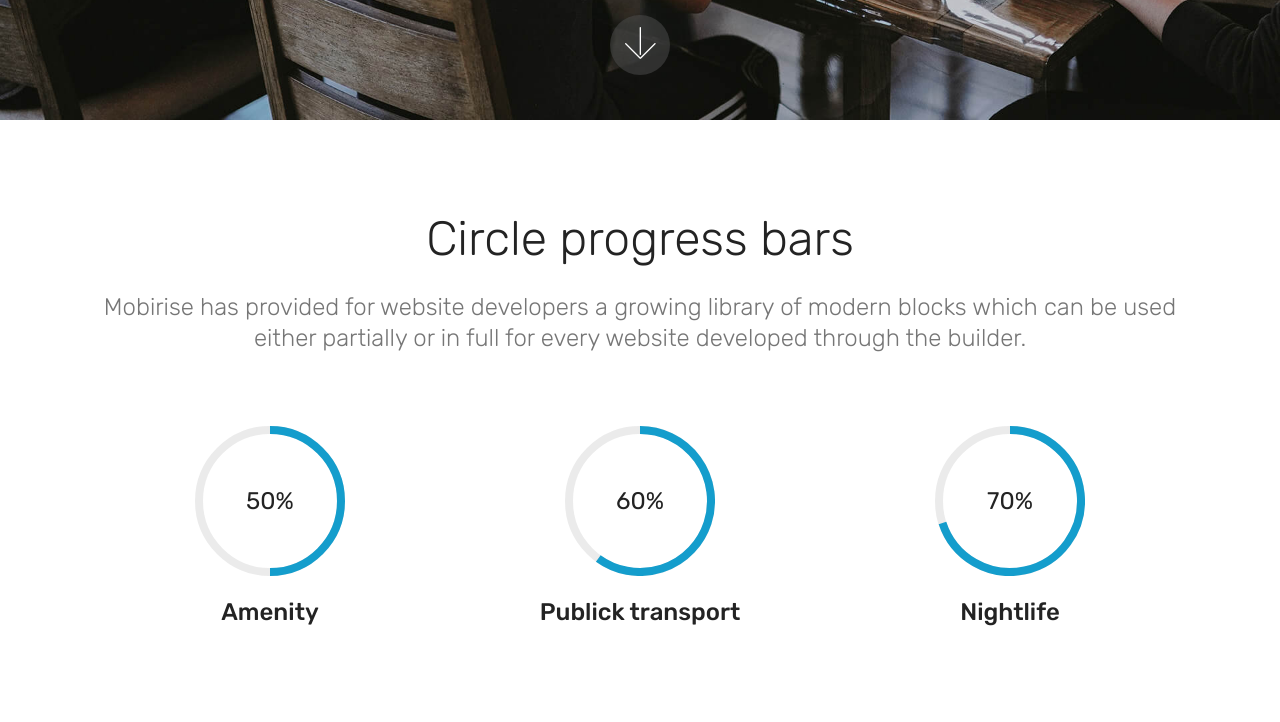
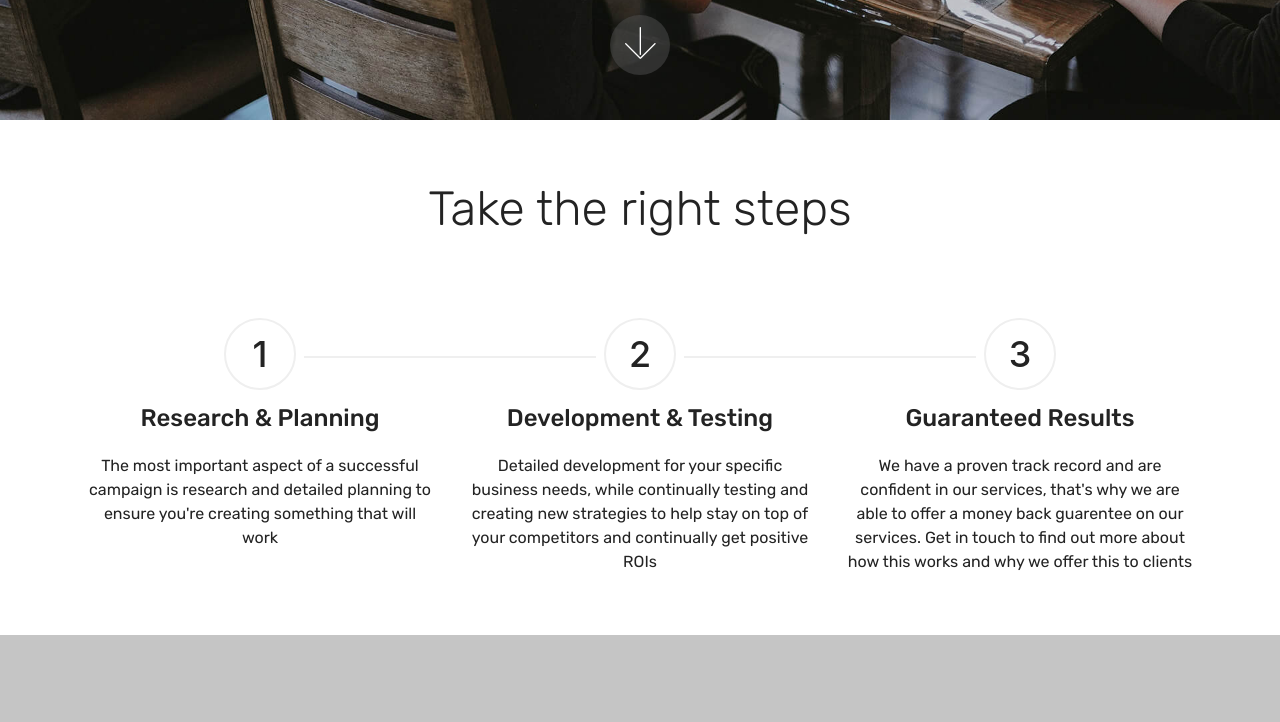
Before and after one commit to seammedia/seammedia.github.io, a plain HTML site: page index.html in a window 1280 px wide. Shown: the part 680-1402 px from the top of the page. Drawn offline with Linux system fonts and the light colour scheme; files whose address does not match are found by name.

Commit message:
create github pages

```diff
--- a/assets/mobirise/css/mbr-additional.css
+++ b/assets/mobirise/css/mbr-additional.css
@@ -1797,38 +1797,52 @@ body {
 .cid-qTkA127IK8 {
   background-image: url("../../../assets/images/background4.jpg");
 }
-.cid-rvdlm8B1VL {
-  padding-top: 90px;
-  padding-bottom: 90px;
+.cid-rvdFfoHxfp {
+  padding-top: 60px;
+  padding-bottom: 45px;
   background-color: #ffffff;
 }
-.cid-rvdlm8B1VL h3 {
+.cid-rvdFfoHxfp .mbr-section-subtitle {
+  color: #767676;
   text-align: center;
   font-weight: 300;
 }
-.cid-rvdlm8B1VL .wrap {
-  width: 150px;
-  height: 150px;
-  margin: 0 auto;
-}
-.cid-rvdlm8B1VL .mbr-section-subtitle {
-  color: #767676;
-}
-.cid-rvdlm8B1VL .card {
-  -webkit-flex-basis: 100%;
-  flex-basis: 100%;
-  word-wrap: break-word;
-}
-.cid-rvdlm8B1VL ellipse {
-  stroke: rgba(206, 206, 206, 0.4);
-}
-.cid-rvdlm8B1VL path {
-  stroke: #149dcc;
-}
-@media (max-width: 991px) and (min-width: 768px) {
-  .cid-rvdlm8B1VL .card {
-    -webkit-flex-basis: 33%;
-    flex-basis: 33%;
+.cid-rvdFfoHxfp .step {
+  width: 72px;
+  height: 72px;
+  font-size: 36px;
+  border-radius: 50%;
+  border: 2px solid #efefef;
+  padding-bottom: 0;
+}
+@media (min-width: 768px) {
+  .cid-rvdFfoHxfp .separline .step-wrapper {
+    position: relative;
+  }
+  .cid-rvdFfoHxfp .separline .step-wrapper:before,
+  .cid-rvdFfoHxfp .separline .step-wrapper:after {
+    top: 38px;
+    position: absolute;
+    content: "";
+    height: 2px;
+    width: calc(50% + 15px - 36px - 8px);
+    background-color: #efefef;
+  }
+  .cid-rvdFfoHxfp .separline .step-wrapper:before {
+    left: -15px;
+  }
+  .cid-rvdFfoHxfp .separline .step-wrapper:after {
+    left: calc(50% + 8px + 36px);
+  }
+  .cid-rvdFfoHxfp .separline.last-child .step-wrapper:after,
+  .cid-rvdFfoHxfp .separline:nth-child(3n) .step-wrapper:after,
+  .cid-rvdFfoHxfp .separline:nth-child(3n+1) .step-wrapper:before {
+    background: none;
+  }
+}
+@media (max-width: 767px) {
+  .cid-rvdFfoHxfp .card:not(.last-child) {
+    padding-bottom: 1.5rem;
   }
 }
 .cid-rvdkr5BrFe {
--- a/index.html
+++ b/index.html
@@ -6,7 +6,7 @@
   <meta http-equiv="X-UA-Compatible" content="IE=edge">
   <meta name="generator" content="Mobirise v4.10.5, mobirise.com">
   <meta name="viewport" content="width=device-width, initial-scale=1, minimum-scale=1">
-  <link rel="shortcut icon" href="assets/images/seam-logo-3-white-244x122.png" type="image/x-icon">
+  <link rel="shortcut icon" href="assets/images/square-black-s-128x128.png" type="image/x-icon">
   <meta name="description" content="">
 
   <title>Home</title>
@@ -16,7 +16,6 @@
   <link rel="stylesheet" href="assets/bootstrap/css/bootstrap-grid.min.css">
   <link rel="stylesheet" href="assets/bootstrap/css/bootstrap-reboot.min.css">
   <link rel="stylesheet" href="assets/dropdown/css/style.css">
-  <link rel="stylesheet" href="assets/as-pie-progress/css/progress.min.css">
   <link rel="stylesheet" href="assets/socicon/css/styles.css">
   <link rel="stylesheet" href="assets/theme/css/style.css">
   <link rel="stylesheet" href="assets/mobirise/css/mbr-additional.css" type="text/css">
@@ -57,7 +56,7 @@
     </nav>
 </section>
 
-<section class="engine"><a href="https://mobirise.info/e">how to make a website</a></section><section class="cid-qTkA127IK8 mbr-fullscreen mbr-parallax-background" id="header2-1">
+<section class="engine"><a href="https://mobirise.info/w">html5 templates</a></section><section class="cid-qTkA127IK8 mbr-fullscreen mbr-parallax-background" id="header2-1">
 
 
 
@@ -82,58 +81,58 @@
     </div>
 </section>
 
-<section class="progress-bars3 cid-rvdlm8B1VL" id="progress-bars3-6">
+<section class="step2 cid-rvdFfoHxfp" id="step2-b">
 
 
 
 
 
     <div class="container">
-        <h2 class="mbr-section-title pb-3 align-center mbr-fonts-style display-2">
-            Circle progress bars
-        </h2>
-
-        <h3 class="mbr-section-subtitle mbr-fonts-style display-5">
-            Mobirise has provided for website developers a growing library of modern blocks which can be used either partially or in full for every website developed through the builder.
-        </h3>
-
-        <div class="media-container-row pt-5 mt-2">
-            <div class="card p-3 align-center">
-                <div class="wrap">
-                    <div class="pie_progress progress1" role="progressbar" data-goal="50">
-                        <p class="pie_progress__number mbr-fonts-style display-5"></p>
+        <h2 class="mbr-section-title pb-3 mbr-fonts-style align-center display-2">
+            Take the right steps</h2>
+        <h3 class="mbr-section-subtitle pb-5 mbr-fonts-style align-center display-5"></h3>
+        <div class="step-container row justify-content-center">
+            <div class="card col-12 col-md-4 separline">
+                <div class="step-element">
+                    <div class="step-wrapper pb-3">
+                        <h3 class="step d-flex align-items-center justify-content-center m-auto">
+                            1
+                        </h3>
                     </div>
-                </div>
-                <div class="mbr-crt-title pt-3">
-                    <h4 class="card-title py-2 mbr-fonts-style display-5">
-                        Amenity
-                    </h4>
+                    <div class="step-text-content align-center">
+                        <h4 class="mbr-step-title pb-3 mbr-fonts-style display-5">Research &amp; Planning</h4>
+                        <p class="mbr-step-text mbr-fonts-style display-7">
+                            The most important aspect of a successful campaign is research and detailed planning to ensure you're creating something that will work</p>
+                    </div>
                 </div>
             </div>
 
-            <div class="card p-3 align-center">
-                <div class="wrap">
-                    <div class="pie_progress progress2" role="progressbar" data-goal="60">
-                        <p class="pie_progress__number mbr-fonts-style display-5"></p>
+            <div class="card col-12 separline col-md-4">
+                <div class="step-element">
+                    <div class="step-wrapper pb-3">
+                        <h3 class="step d-flex align-items-center justify-content-center m-auto">
+                            2
+                        </h3>
                     </div>
-                </div>
-                <div class="mbr-crt-title pt-3">
-                    <h4 class="card-title py-2 mbr-fonts-style display-5">
-                        Publick transport
-                    </h4>
+                    <div class="step-text-content align-center">
+                        <h4 class="mbr-step-title pb-3 mbr-fonts-style display-5">Development &amp; Testing</h4>
+                        <p class="mbr-step-text mbr-fonts-style display-7">Detailed development for your specific business needs, while continually testing and creating new strategies to help stay on top of your competitors and continually get positive ROIs</p>
+                    </div>
                 </div>
             </div>
 
-            <div class="card p-3 align-center">
-                <div class="wrap">
-                    <div class="pie_progress progress3" role="progressbar" data-goal="70">
-                        <p class="pie_progress__number mbr-fonts-style display-5"></p>
+            <div class="card col-md-4 col-12 separline last-child">
+                <div class="step-element">
+                    <div class="step-wrapper pb-3">
+                        <h3 class="step d-flex align-items-center justify-content-center m-auto">
+                            3
+                        </h3>
                     </div>
-                </div>
-                <div class="mbr-crt-title pt-3">
-                    <h4 class="card-title py-2 mbr-fonts-style display-5">
-                        Nightlife
-                    </h4>
+                    <div class="step-text-content align-center">
+                        <h4 class="mbr-step-title pb-3 mbr-fonts-style display-5">Guaranteed Results</h4>
+                        <p class="mbr-step-text mbr-fonts-style display-7">
+                            We have a proven track record and are confident in our services, that's why we are able to offer a money back guarentee on our services. Get in touch to find out more about how this works and why we offer this to clients</p>
+                    </div>
                 </div>
             </div>
 
@@ -142,8 +141,15 @@
 
 
 
+
+
+
+
+
+
         </div>
-</div></section>
+    </div>
+</section>
 
 <section class="features8 cid-rvdkr5BrFe mbr-parallax-background" id="features8-4">
 
@@ -215,7 +221,7 @@
         </div>
 
     <div class="container">
-        <div class="carousel slide" role="listbox" data-pause="true" data-keyboard="false" data-ride="false" data-interval="false">
+        <div class="carousel slide" role="listbox" data-pause="true" data-keyboard="false" data-ride="carousel" data-interval="5000">
             <div class="carousel-inner" data-visible="6">
 
 
@@ -226,7 +232,7 @@
                     <div class="media-container-row">
                         <div class="col-md-12">
                             <div class="wrap-img ">
-                                <img src="assets/images/daniel-wellington-logo-1024x582.jpg" class="img-responsive clients-img" alt="" title="">
+                                <img src="assets/images/youfoodzblace-300x258.png" class="img-responsive clients-img" alt="" title="">
                             </div>
                         </div>
                     </div>
@@ -234,7 +240,7 @@
                     <div class="media-container-row">
                         <div class="col-md-12">
                             <div class="wrap-img ">
-                                <img src="assets/images/atlantic-logo-ocean-to-plate-1200x160.png" class="img-responsive clients-img" alt="" title="">
+                                <img src="assets/images/fujifilm-logo-black-2400x2400.png" class="img-responsive clients-img" alt="" title="">
                             </div>
                         </div>
                     </div>
@@ -242,7 +248,7 @@
                     <div class="media-container-row">
                         <div class="col-md-12">
                             <div class="wrap-img ">
-                                <img src="assets/images/rydges-hotels-resorts-800x274.jpg" class="img-responsive clients-img" alt="" title="">
+                                <img src="assets/images/rydges113-2362x2362.png" class="img-responsive clients-img" alt="" title="">
                             </div>
                         </div>
                     </div>
@@ -250,7 +256,7 @@
                     <div class="media-container-row">
                         <div class="col-md-12">
                             <div class="wrap-img ">
-                                <img src="assets/images/4634636343-593x596.png" class="img-responsive clients-img" alt="" title="">
+                                <img src="assets/images/4634636343-black-593x596.png" class="img-responsive clients-img" alt="" title="">
                             </div>
                         </div>
                     </div>
@@ -258,7 +264,7 @@
                     <div class="media-container-row">
                         <div class="col-md-12">
                             <div class="wrap-img ">
-                                <img src="assets/images/d0xwk-wh-400x400-283x283.png" class="img-responsive clients-img" alt="" title="">
+                                <img src="assets/images/d0xwk-wh-400x400-black-283x283.png" class="img-responsive clients-img" alt="" title="">
                             </div>
                         </div>
                     </div>
@@ -266,7 +272,7 @@
                     <div class="media-container-row">
                         <div class="col-md-12">
                             <div class="wrap-img ">
-                                <img src="assets/images/almondbreezelogo-299x263.jpg" class="img-responsive clients-img" alt="" title="">
+                                <img src="assets/images/523523523-310x301.png" class="img-responsive clients-img" alt="" title="">
                             </div>
                         </div>
                     </div>
@@ -274,7 +280,7 @@
                     <div class="media-container-row">
                         <div class="col-md-12">
                             <div class="wrap-img ">
-                                <img src="assets/images/2491-photo-3941-800x600.png" class="img-responsive clients-img" alt="" title="">
+                                <img src="assets/images/coles-1-3543x3543.png" class="img-responsive clients-img" alt="" title="">
                             </div>
                         </div>
                     </div>
@@ -282,7 +288,7 @@
                     <div class="media-container-row">
                         <div class="col-md-12">
                             <div class="wrap-img ">
-                                <img src="assets/images/logo-youfoodz-300x258.png" class="img-responsive clients-img" alt="" title="">
+                                <img src="assets/images/untitled-17-3543x3543.png" class="img-responsive clients-img" alt="" title="">
                             </div>
                         </div>
                     </div>
@@ -327,9 +333,9 @@
         <div class="row justify-content-center">
             <div class="media-container-column col-lg-8" data-form-type="formoid">
                 <!---Formbuilder Form--->
-                <form action="https://mobirise.com/" method="POST" class="mbr-form form-with-styler" data-form-title="Mobirise Form"><input type="hidden" name="email" data-form-email="true" value="e0uMrc0cMS97AJFNONpZ/rmMf9rtou8VTIQ68On3whjl3uEXZpe+8+1Z+xJS6rGVkKCaIg+RrX6/A0S/RUR/dSiqt0q/IIqqs2OWxHZuE7aSpxi/6T7Sq12S5BoY3Dmn">
+                <form action="https://mobirise.com/" method="POST" class="mbr-form form-with-styler" data-form-title="Mobirise Form"><input type="hidden" name="email" data-form-email="true" value="3N6s9wbXHWDXne7qZtMabUE/3fIDuSaWWJwGNL3er3mMCqYqRpJypLusoCBZP9TU+hsMg6E41QPtVPByMxtlpnwIA81CQ8vVudNHM/rvSi4yj1QDnmU6/e4BEsHxxOVG">
                     <div class="row">
-                        <div hidden="hidden" data-form-alert="" class="alert alert-success col-12">Thanks for filling out the form!</div>
+                        <div hidden="hidden" data-form-alert="" class="alert alert-success col-12">Thanks for getting in touch, we will get back to you shortly!</div>
                         <div hidden="hidden" data-form-alert-danger="" class="alert alert-danger col-12">
                         </div>
                     </div>
@@ -374,23 +380,13 @@
                 </div>
             </div>
             <div class="col-12 col-md-3 mbr-fonts-style display-7">
-                <h5 class="pb-3">
-                    Address
-                </h5>
-                <p class="mbr-text">
-                    1234 Street Name
-                    <br>City, AA 99999
-                </p>
+                <h5 class="pb-3">Contact Us</h5>
+                <p class="mbr-text">contact@seammedia.com.au
+<br>0402 642 746 &nbsp; &nbsp; &nbsp;</p>
             </div>
             <div class="col-12 col-md-3 mbr-fonts-style display-7">
-                <h5 class="pb-3">
-                    Contacts
-                </h5>
-                <p class="mbr-text">
-                    Email: support@mobirise.com
-                    <br>Phone: +1 (0) 000 0000 001
-                    <br>Fax: +1 (0) 000 0000 002
-                </p>
+                <h5 class="pb-3"></h5>
+                <p class="mbr-text">&nbsp; &nbsp; &nbsp; &nbsp; &nbsp; &nbsp; &nbsp;&nbsp;<br><br></p>
             </div>
             <div class="col-12 col-md-3 mbr-fonts-style display-7">
                 <h5 class="pb-3"></h5>
@@ -417,18 +413,18 @@
                             </a>
                         </div>
                         <div class="soc-item">
-                            <a href="https://www.facebook.com/pages/Mobirise/1616226671953247" target="_blank">
-                                <span class="socicon-facebook socicon mbr-iconfont mbr-iconfont-social"></span>
+                            <a href="https://www.facebook.com/seammediaaus/" target="_blank">
+                                <span class="mbr-iconfont mbr-iconfont-social socicon-facebook socicon"></span>
                             </a>
                         </div>
                         <div class="soc-item">
-                            <a href="https://www.youtube.com/c/mobirise" target="_blank">
-                                <span class="socicon-youtube socicon mbr-iconfont mbr-iconfont-social"></span>
+                            <a href="https://www.youtube.com/channel/UC62wYiZCDqhzGSHUliZcNSQ" target="_blank">
+                                <span class="mbr-iconfont mbr-iconfont-social socicon-youtube socicon"></span>
                             </a>
                         </div>
                         <div class="soc-item">
-                            <a href="https://instagram.com/mobirise" target="_blank">
-                                <span class="socicon-instagram socicon mbr-iconfont mbr-iconfont-social"></span>
+                            <a href="https://www.instagram.com/seammedia/" target="_blank">
+                                <span class="mbr-iconfont mbr-iconfont-social socicon-instagram socicon"></span>
                             </a>
                         </div>
 
@@ -450,7 +446,6 @@
   <script src="assets/dropdown/js/navbar-dropdown.js"></script>
   <script src="assets/touchswipe/jquery.touch-swipe.min.js"></script>
   <script src="assets/parallax/jarallax.min.js"></script>
-  <script src="assets/as-pie-progress/jquery-as-pie-progress.min.js"></script>
   <script src="assets/bootstrapcarouselswipe/bootstrap-carousel-swipe.js"></script>
   <script src="assets/mbr-clients-slider/mbr-clients-slider.js"></script>
   <script src="assets/theme/js/script.js"></script>
```
Also changed, not shown: assets/images/hashes.json (+1 -1 lines), assets/images/4634636343-black-593x596.png (added), assets/images/523523523-310x301.png (added), assets/images/coles-1-3543x3543.png (added), assets/images/d0xwk-wh-400x400-black-283x283.png (added), assets/images/fujifilm-logo-black-2400x2400.png (added), assets/images/mbr-favicon.png (added), assets/images/rydges113-2362x2362.png (added), assets/images/square-black-s-128x128.png (added), assets/images/untitled-17-3543x3543.png (added), assets/images/youfoodzblace-300x258.png (added), 1 other file.
